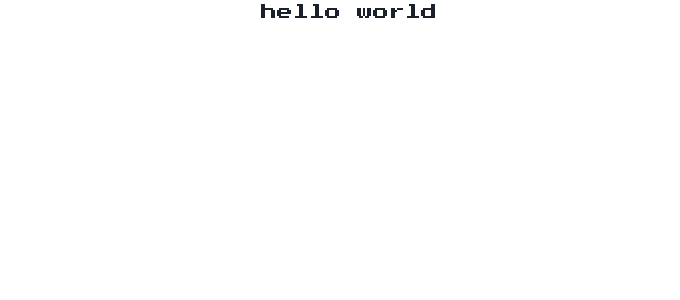
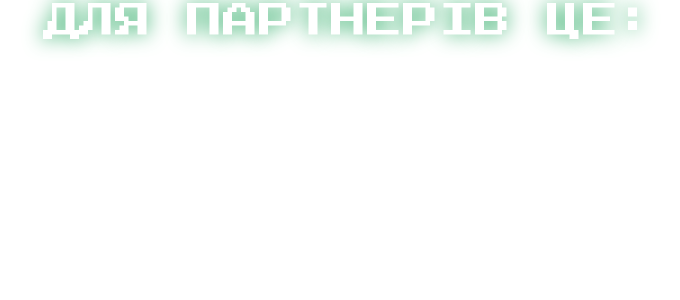
Before and after one commit to BESTLviv/hack-2023-partnership, a React (Create React App) app: page / in a window 1280 px wide. Shown: the top 300 px of the page, without its empty margins (291-971 px from the left). Built offline with nearby package versions, Linux system fonts and the light colour scheme.

Commit message:
Create reusable "HeaderText" component, add styles to text in this component

```diff
--- /dev/null
+++ b/src/components/HeaderText/HeaderText.module.scss
@@ -0,0 +1,13 @@
+.headerText {
+    font-style: normal;
+    font-weight: 400;
+    font-size: 36px;
+    line-height: 120%;
+
+    text-align: center;
+    text-transform: uppercase;
+
+    color: #FFFFFF;
+
+    text-shadow: 0px 0px 20px #2DAB66;
+}
--- /dev/null
+++ b/src/components/HeaderText/HeaderText.tsx
@@ -0,0 +1,11 @@
+import React from 'react';
+import styles from './HeaderText.module.scss';
+
+interface Props {
+  text: string;
+}
+
+const HeaderText = ({ text }: Props) => {
+  return <div className={styles.headerText}>{text}</div>;
+};
+export default HeaderText;
--- /dev/null
+++ b/src/components/HeaderText/index.ts
@@ -0,0 +1,3 @@
+import HeaderText from "./HeaderText";
+
+export default HeaderText;
--- a/src/containers/Partnership/Partnership.tsx
+++ b/src/containers/Partnership/Partnership.tsx
@@ -1,9 +1,10 @@
+import HeaderText from '../../components/HeaderText';
 const Partnership = () => {
   return (
     <div className="test">
-      hello world
+      <HeaderText text={"для партнерів це:"}/>
     </div>
   );
-}
+};
 
 export default Partnership;
```
